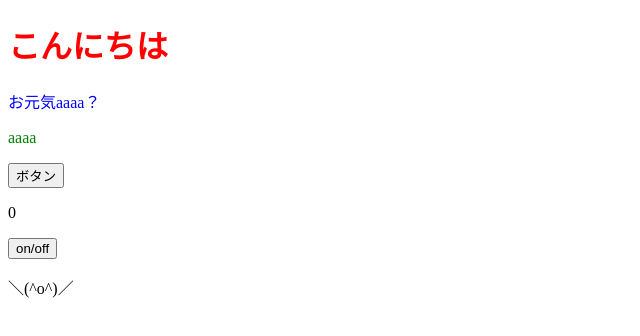
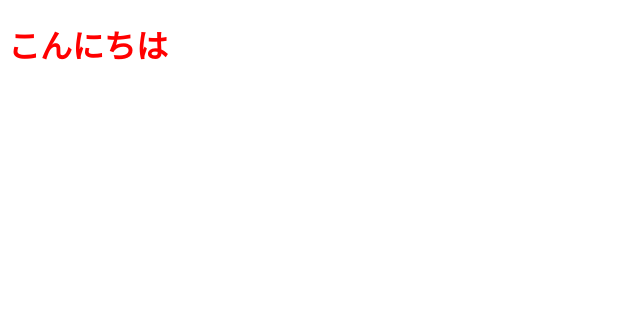
Before and after one commit to nagisora/react-basis, a React (Vite) app: page / in a window 1280 px wide. Shown: the top 336 px of the page, without its empty margins (0-640 px from the left). Built offline with nearby package versions, Linux system fonts and the light colour scheme.

Commit message:
ファイル整理

```diff
--- a/src/App.jsx
+++ b/src/App.jsx
@@ -1,40 +1,9 @@
 import { useEffect, useState } from "react";
-import { ColorfulMessage } from "./components/ColorfulMessage";
 
 export const App = () => {
-    const [num, setNum] = useState(0);
-    const [isShowFace, setIsShowFace] = useState(true);
-    const onClickButton = () => {
-        setNum((prev) => prev + 1);
-    };
-    const contentStyle = {
-        color: "blue",
-    }
-    const onClickToggle = () => {
-        setIsShowFace(!isShowFace);
-    }
-
-    useEffect(() => {
-        if (num > 0) {
-            if (num % 3 === 0) {
-                isShowFace || setIsShowFace(true);
-            } else {
-                isShowFace && setIsShowFace(false);
-            }
-        }
-    }, [num]);
-
     return (
         <div>
             <h1 style={{ color: "red"}}>こんにちは</h1>
-            <p style={contentStyle}>お元気aaaa？</p>
-            {console.log("ooo")}
-            <ColorfulMessage color="green" message="やあ">aaaa</ColorfulMessage>
-            <button onClick={onClickButton}>ボタン</button>
-            <p>{num}</p>
-            <button onClick={onClickToggle}>on/off</button>
-            {isShowFace && <p>＼(^o^)／</p>}
-
         </div>
     )
 }
--- a/src/components/ColorfulMessage.jsx
+++ /dev/null
@@ -1,11 +0,0 @@
-export const ColorfulMessage = (props) => {
-    const { color, children } = props;
-    console.log(props);
-    const contentStyleA = {
-        color,
-    }
-
-    return (
-        <p style={contentStyleA}>{children}</p>
-    )
-}
```
